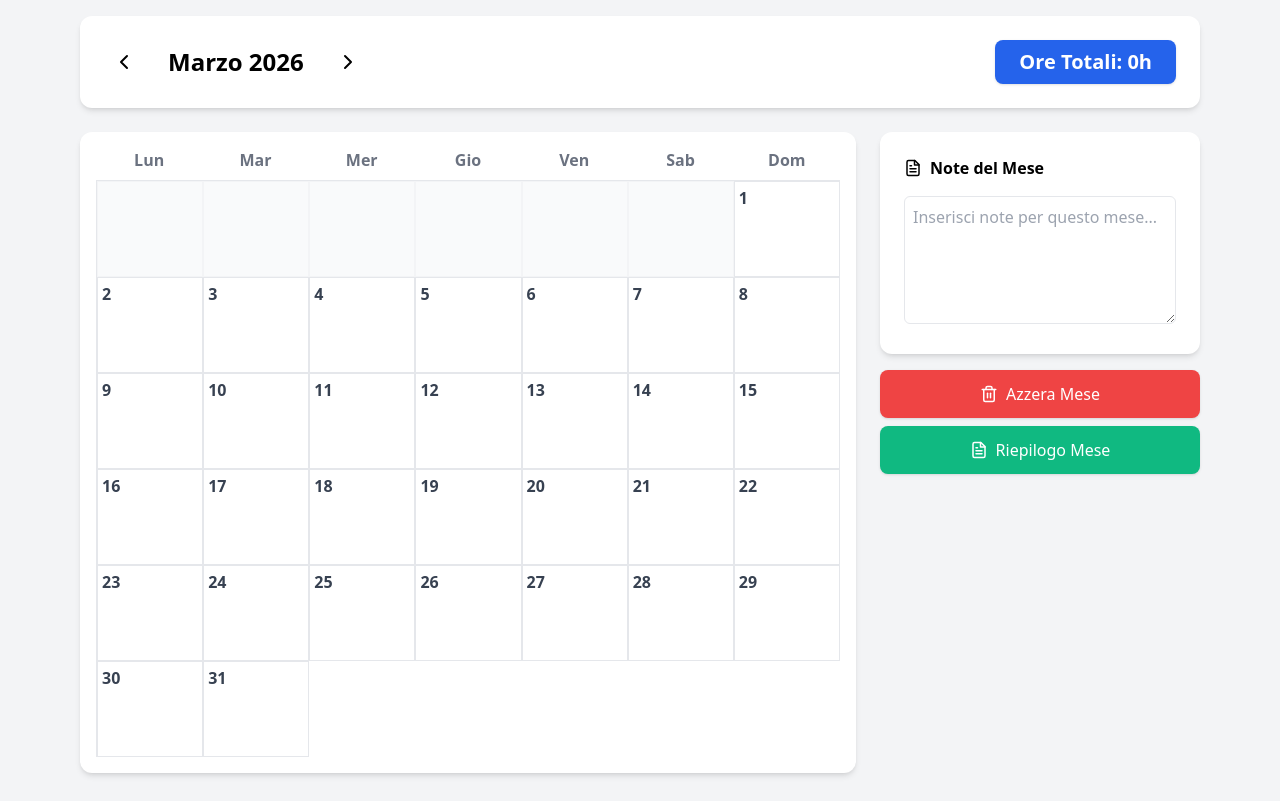
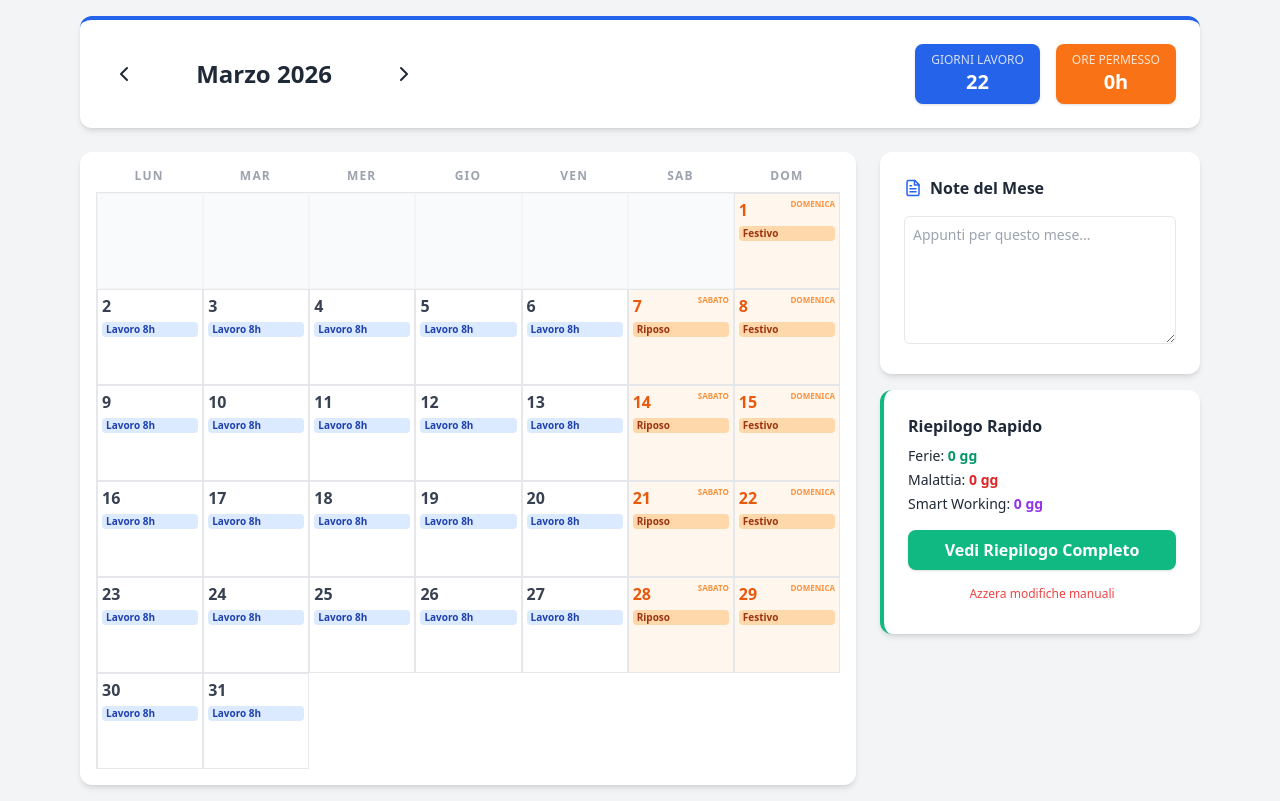
Before and after one commit to Aktarus72/orario-di-lavoro, a React (Create React App) app: page / in a window 1280 px wide. Built offline with nearby package versions, Linux system fonts and the light colour scheme.

Commit message:
Update App.js

```diff
--- a/src/App.js
+++ b/src/App.js
@@ -3,18 +3,38 @@ import { ChevronLeft, ChevronRight, Save, Trash2, FileText, Plus } from 'lucide-
 
 const WorkCalendar = () => {
   const [currentDate, setCurrentDate] = useState(new Date());
-  const [workData, setWorkData] = useState({}); // Chiave: YYYY-MM-DD
+  const [workData, setWorkData] = useState({});
   const [selectedDay, setSelectedDay] = useState(null);
   const [monthNotes, setMonthNotes] = useState("");
 
-  // Opzioni Turni Predefiniti
   const shiftTypes = ["Lavoro", "Ferie", "Permesso", "Malattia", "Festivo", "Riposo", "Smart Working"];
 
-  // Funzioni di utilità per il calendario
-  const daysInMonth = (year, month) => new Date(year, month + 1, 0).getDate();
-  const firstDayOfMonth = (year, month) => {
-    let day = new Date(year, month, 1).getDay();
-    return day === 0 ? 6 : day - 1; // Normalizza Lunedì come 0
+  // Festività Italiane Fisse
+  const italianHolidays = (year) => ({
+    [`${year}-01-01`]: "Capodanno",
+    [`${year}-01-06`]: "Epifania",
+    [`${year}-04-25`]: "Liberazione",
+    [`${year}-05-01`]: "Festa del Lavoro",
+    [`${year}-06-02`]: "Festa della Repubblica",
+    [`${year}-08-15`]: "Ferragosto",
+    [`${year}-11-01`]: "Ognissanti",
+    [`${year}-12-08`]: "Immacolata",
+    [`${year}-12-25`]: "Natale",
+    [`${year}-12-26`]: "S. Stefano",
+  });
+
+  const formatDate = (y, m, d) => `${y}-${String(m + 1).padStart(2, '0')}-${String(d).padStart(2, '0')}`;
+
+  // Funzione per determinare il turno predefinito di un giorno
+  const getDefaultShift = (dateStr) => {
+    const date = new Date(dateStr);
+    const dayOfWeek = date.getDay(); // 0 = Dom, 6 = Sab
+    const holidays = italianHolidays(date.getFullYear());
+
+    if (holidays[dateStr]) return { type: "Festivo", hours: 0, label: holidays[dateStr] };
+    if (dayOfWeek === 0) return { type: "Festivo", hours: 0, label: "Domenica" };
+    if (dayOfWeek === 6) return { type: "Riposo", hours: 0, label: "Sabato" };
+    return { type: "Lavoro", hours: 8, label: "" };
   };
 
   const changeMonth = (offset) => {
@@ -23,90 +43,101 @@ const WorkCalendar = () => {
 
   const handleDayClick = (day) => {
     const dateStr = formatDate(currentDate.getFullYear(), currentDate.getMonth(), day);
-    setSelectedDay(workData[dateStr] || { date: dateStr, type: "", hours: 0, notes: "" });
+    const existingData = workData[dateStr] || getDefaultShift(dateStr);
+    setSelectedDay({ ...existingData, date: dateStr });
   };
-
-  const formatDate = (y, m, d) => `${y}-${String(m + 1).padStart(2, '0')}-${String(d).padStart(2, '0')}`;
 
   const saveDay = () => {
     setWorkData({ ...workData, [selectedDay.date]: selectedDay });
     setSelectedDay(null);
   };
 
-  const resetMonth = () => {
-    if(confirm("Vuoi davvero azzerare tutto il mese corrente?")) {
-      const newData = { ...workData };
-      const prefix = `${currentDate.getFullYear()}-${String(currentDate.getMonth() + 1).padStart(2, '0')}`;
-      Object.keys(newData).forEach(key => {
-        if(key.startsWith(prefix)) delete newData[key];
-      });
-      setWorkData(newData);
+  // Calcolo Riepilogo
+  const getSummary = () => {
+    let summary = { lavoro: 0, ferie: 0, malattia: 0, permessiOre: 0, smart: 0 };
+    const year = currentDate.getFullYear();
+    const month = currentDate.getMonth();
+    const days = new Date(year, month + 1, 0).getDate();
+
+    for (let d = 1; d <= days; d++) {
+      const dateStr = formatDate(year, month, d);
+      const data = workData[dateStr] || getDefaultShift(dateStr);
+
+      if (data.type === "Lavoro") summary.lavoro++;
+      if (data.type === "Smart Working") summary.smart++;
+      if (data.type === "Ferie") summary.ferie++;
+      if (data.type === "Malattia") summary.malattia++;
+      if (data.hours > 0 && data.type !== "Lavoro") summary.permessiOre += parseFloat(data.hours);
+      // Se è un giorno di lavoro ma ha ore di permesso segnate:
+      if (data.type === "Lavoro" && data.hours < 8 && data.hours > 0) {
+          summary.permessiOre += (8 - data.hours);
+      }
     }
-  };
-
-  // Calcolo Ore Totali (Esempio: 8h per giorno lavorativo meno i permessi)
-  const calculateTotalHours = () => {
-    let total = 0;
-    const prefix = `${currentDate.getFullYear()}-${String(currentDate.getMonth() + 1).padStart(2, '0')}`;
-    Object.keys(workData).forEach(key => {
-      if(key.startsWith(prefix)) {
-        const d = workData[key];
-        if(d.type === "Lavoro" || d.type === "Smart Working") total += 8;
-        total -= (parseFloat(d.hours) || 0);
-      }
-    });
-    return total;
+    return summary;
   };
 
   const renderCalendar = () => {
     const year = currentDate.getFullYear();
     const month = currentDate.getMonth();
-    const totalDays = daysInMonth(year, month);
-    const startOffset = firstDayOfMonth(year, month);
+    const totalDays = new Date(year, month + 1, 0).getDate();
+    const firstDay = new Date(year, month, 1).getDay();
+    const startOffset = firstDay === 0 ? 6 : firstDay - 1;
     const days = [];
 
     for (let i = 0; i < startOffset; i++) days.push(<div key={`empty-${i}`} className="h-24 bg-gray-50 border border-gray-100"></div>);
 
     for (let d = 1; d <= totalDays; d++) {
       const dateStr = formatDate(year, month, d);
-      const data = workData[dateStr];
+      const data = workData[dateStr] || getDefaultShift(dateStr);
+      const isWeekend = data.type === "Festivo" || data.type === "Riposo";
+
       days.push(
-        <div key={d} onClick={() => handleDayClick(d)} className="h-24 border border-gray-200 p-1 cursor-pointer hover:bg-blue-50 transition-colors overflow-hidden">
-          <span className="font-bold text-gray-700">{d}</span>
-          {data && (
-            <div className="text-[10px] mt-1">
-              <div className="bg-blue-100 text-blue-800 rounded px-1 truncate font-semibold">
-                {data.type} {data.hours > 0 && `-${data.hours}h`}
-              </div>
-              {data.notes && <div className="italic text-gray-500 truncate">{data.notes}</div>}
+        <div key={d} onClick={() => handleDayClick(d)}
+             className={`h-24 border border-gray-200 p-1 cursor-pointer hover:bg-blue-50 transition-colors overflow-hidden ${isWeekend ? 'bg-orange-50' : 'bg-white'}`}>
+          <div className="flex justify-between items-start">
+            <span className={`font-bold ${isWeekend ? 'text-orange-600' : 'text-gray-700'}`}>{d}</span>
+            {data.label && <span className="text-[8px] uppercase font-bold text-orange-400">{data.label}</span>}
+          </div>
+          <div className="text-[10px] mt-1">
+            <div className={`rounded px-1 truncate font-semibold ${isWeekend ? 'bg-orange-200 text-orange-800' : 'bg-blue-100 text-blue-800'}`}>
+              {data.type} {data.hours > 0 && data.type === "Lavoro" ? `${data.hours}h` : ''}
+              {data.type === "Permesso" && `${data.hours}h`}
             </div>
-          )}
+            {data.notes && <div className="italic text-gray-500 truncate">{data.notes}</div>}
+          </div>
         </div>
       );
     }
     return days;
   };
 
+  const summary = getSummary();
+
   return (
-    <div className="max-w-6xl mx-auto p-4 bg-gray-100 min-h-screen font-sans">
-      {/* HEADER */}
-      <header className="bg-white p-6 rounded-xl shadow-md mb-6 flex flex-col md:flex-row justify-between items-center gap-4">
+    <div className="max-w-6xl mx-auto p-4 bg-gray-100 min-h-screen font-sans text-gray-800">
+      <header className="bg-white p-6 rounded-xl shadow-md mb-6 flex flex-col md:flex-row justify-between items-center gap-4 border-t-4 border-blue-600">
         <div className="flex items-center gap-6">
           <button onClick={() => changeMonth(-1)} className="p-2 hover:bg-gray-100 rounded-full"><ChevronLeft /></button>
-          <h1 className="text-2xl font-bold capitalize">
+          <h1 className="text-2xl font-bold capitalize w-48 text-center">
             {currentDate.toLocaleString('it-IT', { month: 'long', year: 'numeric' })}
           </h1>
           <button onClick={() => changeMonth(1)} className="p-2 hover:bg-gray-100 rounded-full"><ChevronRight /></button>
         </div>
-        <div className="bg-blue-600 text-white px-6 py-2 rounded-lg text-xl font-bold shadow">
-          Ore Totali: {calculateTotalHours()}h
+        <div className="flex gap-4">
+            <div className="bg-blue-600 text-white px-4 py-2 rounded-lg text-center shadow">
+                <p className="text-xs uppercase opacity-80">Giorni Lavoro</p>
+                <p className="text-xl font-bold">{summary.lavoro + summary.smart}</p>
+            </div>
+            <div className="bg-orange-500 text-white px-4 py-2 rounded-lg text-center shadow">
+                <p className="text-xs uppercase opacity-80">Ore Permesso</p>
+                <p className="text-xl font-bold">{summary.permessiOre}h</p>
+            </div>
         </div>
       </header>
 
       <div className="flex flex-col lg:flex-row gap-6">
-        {/* CORPO: CALENDARIO */}
         <div className="flex-grow bg-white p-4 rounded-xl shadow-md">
-          <div className="grid grid-cols-7 text-center font-bold text-gray-500 mb-2">
+          <div className="grid grid-cols-7 text-center font-bold text-gray-400 mb-2 uppercase text-xs tracking-widest">
             {['Lun', 'Mar', 'Mer', 'Gio', 'Ven', 'Sab', 'Dom'].map(d => <div key={d}>{d}</div>)}
           </div>
           <div className="grid grid-cols-7 border-l border-t border-gray-200">
@@ -114,74 +145,78 @@ const WorkCalendar = () => {
           </div>
         </div>
 
-        {/* SIDEBAR / COMANDI MOBILE SOTTO */}
         <aside className="lg:w-80 flex flex-col gap-4">
           <div className="bg-white p-6 rounded-xl shadow-md">
-            <h3 className="font-bold mb-4 flex items-center gap-2"><FileText size={18}/> Note del Mese</h3>
+            <h3 className="font-bold mb-4 flex items-center gap-2"><FileText size={18} className="text-blue-600"/> Note del Mese</h3>
             <textarea
-              className="w-full border p-2 rounded-md h-32 focus:ring-2 focus:ring-blue-500 outline-none"
-              placeholder="Inserisci note per questo mese..."
+              className="w-full border border-gray-200 p-2 rounded-md h-32 focus:ring-2 focus:ring-blue-500 outline-none text-sm"
+              placeholder="Appunti per questo mese..."
               value={monthNotes}
               onChange={(e) => setMonthNotes(e.target.value)}
             />
           </div>
 
-          <div className="flex flex-col gap-2">
-            <button onClick={resetMonth} className="flex items-center justify-center gap-2 bg-red-500 text-white p-3 rounded-lg hover:bg-red-600 transition shadow">
-              <Trash2 size={18}/> Azzera Mese
+          <div className="bg-white p-6 rounded-xl shadow-md border-l-4 border-emerald-500">
+            <h3 className="font-bold mb-2">Riepilogo Rapido</h3>
+            <div className="text-sm space-y-1">
+                <p>Ferie: <span className="font-bold text-emerald-600">{summary.ferie} gg</span></p>
+                <p>Malattia: <span className="font-bold text-red-600">{summary.malattia} gg</span></p>
+                <p>Smart Working: <span className="font-bold text-purple-600">{summary.smart} gg</span></p>
+            </div>
+            <button className="w-full mt-4 bg-emerald-500 text-white py-2 rounded-lg font-bold hover:bg-emerald-600 transition shadow">
+              Vedi Riepilogo Completo
             </button>
-            <button className="flex items-center justify-center gap-2 bg-emerald-500 text-white p-3 rounded-lg hover:bg-emerald-600 transition shadow">
-              <FileText size={18}/> Riepilogo Mese
+            <button onClick={() => setWorkData({})} className="w-full mt-2 text-red-500 text-xs py-2 hover:underline">
+              Azzera modifiche manuali
             </button>
           </div>
         </aside>
       </div>
 
-      {/* MODALE GESTIONE GIORNO */}
       {selectedDay && (
-        <div className="fixed inset-0 bg-black/50 flex items-center justify-center p-4 z-50">
-          <div className="bg-white rounded-2xl p-6 w-full max-w-md shadow-2xl">
-            <h2 className="text-xl font-bold mb-4">Gestisci Giorno: {selectedDay.date}</h2>
+        <div className="fixed inset-0 bg-black/60 flex items-center justify-center p-4 z-50 backdrop-blur-sm">
+          <div className="bg-white rounded-2xl p-6 w-full max-w-md shadow-2xl border-t-8 border-blue-600">
+            <h2 className="text-xl font-bold mb-4 text-gray-800">Modifica {new Date(selectedDay.date).toLocaleDateString('it-IT')}</h2>
 
-            <div className="grid grid-cols-2 gap-2 mb-4">
+            <div className="grid grid-cols-2 gap-2 mb-6">
               {shiftTypes.map(type => (
                 <button
                   key={type}
-                  onClick={() => setSelectedDay({...selectedDay, type})}
-                  className={`p-2 rounded-md border text-sm transition ${selectedDay.type === type ? 'bg-blue-600 text-white border-blue-600' : 'bg-white hover:bg-gray-50'}`}
+                  onClick={() => setSelectedDay({...selectedDay, type, hours: (type === "Lavoro" ? 8 : 0)})}
+                  className={`p-2 rounded-lg border text-sm font-medium transition-all ${selectedDay.type === type ? 'bg-blue-600 text-white border-blue-600 shadow-lg scale-105' : 'bg-gray-50 text-gray-600 hover:bg-gray-100'}`}
                 >
                   {type}
                 </button>
               ))}
-              <button className="p-2 rounded-md border border-dashed border-gray-400 text-sm flex items-center justify-center gap-1">
-                <Plus size={14}/> Altro
-              </button>
             </div>
 
-            <div className="mb-4">
-              <label className="block text-sm font-semibold mb-1">Ore Permesso:</label>
-              <div className="flex items-center gap-4">
-                <button onClick={() => setSelectedDay({...selectedDay, hours: Math.max(0, selectedDay.hours - 1)})} className="p-2 bg-gray-200 rounded">-</button>
-                <span className="text-lg font-bold w-12 text-center">{selectedDay.hours}h</span>
-                <button onClick={() => setSelectedDay({...selectedDay, hours: selectedDay.hours + 1})} className="p-2 bg-gray-200 rounded">+</button>
+            <div className="bg-gray-50 p-4 rounded-xl mb-6">
+              <label className="block text-xs font-bold text-gray-400 uppercase mb-2">
+                {selectedDay.type === "Permesso" ? "Ore di Permesso" : "Ore di Lavoro"}
+              </label>
+              <div className="flex items-center justify-center gap-6">
+                <button onClick={() => setSelectedDay({...selectedDay, hours: Math.max(0, selectedDay.hours - 1)})} className="w-10 h-10 bg-white border rounded-full shadow-sm text-xl font-bold">-</button>
+                <span className="text-3xl font-black text-blue-600">{selectedDay.hours}h</span>
+                <button onClick={() => setSelectedDay({...selectedDay, hours: selectedDay.hours + 1})} className="w-10 h-10 bg-white border rounded-full shadow-sm text-xl font-bold">+</button>
               </div>
             </div>
 
             <div className="mb-6">
-              <label className="block text-sm font-semibold mb-1">Note del giorno:</label>
+              <label className="block text-xs font-bold text-gray-400 uppercase mb-1">Note del giorno</label>
               <input
                 type="text"
-                className="w-full border p-2 rounded-md"
-                value={selectedDay.notes}
+                className="w-full border-b-2 border-gray-200 p-2 focus:border-blue-600 outline-none transition-colors"
+                placeholder="Esempio: Consegna progetto..."
+                value={selectedDay.notes || ""}
                 onChange={(e) => setSelectedDay({...selectedDay, notes: e.target.value})}
               />
             </div>
 
-            <div className="flex gap-2">
-              <button onClick={saveDay} className="flex-grow bg-blue-600 text-white py-3 rounded-xl font-bold flex items-center justify-center gap-2">
-                <Save size={18}/> SALVA
+            <div className="flex gap-3">
+              <button onClick={saveDay} className="flex-grow bg-blue-600 text-white py-4 rounded-xl font-bold flex items-center justify-center gap-2 shadow-lg hover:bg-blue-700 active:scale-95 transition-all">
+                <Save size={20}/> SALVA
               </button>
-              <button onClick={() => setSelectedDay(null)} className="px-6 py-3 bg-gray-200 rounded-xl font-bold">Chiudi</button>
+              <button onClick={() => setSelectedDay(null)} className="px-6 py-4 bg-gray-100 text-gray-500 rounded-xl font-bold hover:bg-gray-200 transition-all">Annulla</button>
             </div>
           </div>
         </div>
```
